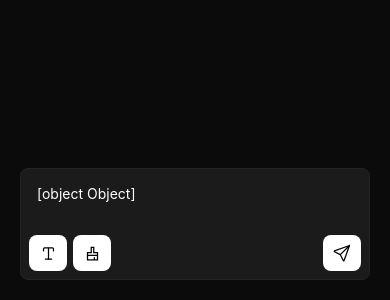
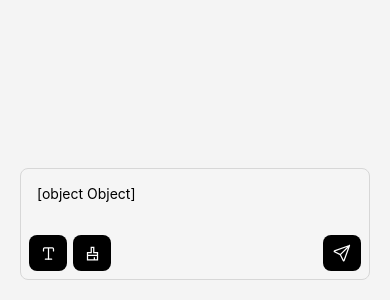
Before and after one commit to ivanglpz/expo-input-autosize, a React Native app: screen / in a window 390 px wide. Shown: the part 544-844 px from the top of the page. Built offline with nearby package versions, Linux system fonts and the light colour scheme.

Commit message:
update theme light

```diff
--- a/App.tsx
+++ b/App.tsx
@@ -10,6 +10,7 @@ export default function App() {
       style={{
         flex: 1,
         display: "flex",
+        backgroundColor: "#f4f4f4",
       }}
     >
       <View style={styles.container}>
@@ -37,7 +38,7 @@ export default function App() {
 const styles = StyleSheet.create({
   container: {
     flex: 1,
-    backgroundColor: "#0b0b0b",
+    backgroundColor: "#f4f4f4",
     alignItems: "center",
     justifyContent: "center",
     display: "flex",
--- a/components/InputAutoResizing.tsx
+++ b/components/InputAutoResizing.tsx
@@ -17,15 +17,14 @@ export const InputAutoResizing = ({ onChange, value }: InputProps) => {
   return (
     <View
       style={{
-        backgroundColor: "#1b1b1b",
+        backgroundColor: "#f5f5f5",
         display: "flex",
         flexDirection: "column",
         padding: 8,
         borderWidth: 1,
-        borderColor: "#242323",
+        borderColor: "#d7d7d7",
         borderRadius: 8,
         width: "100%",
-        alignItems: "flex-end",
         gap: 8,
       }}
     >
@@ -34,7 +33,7 @@ export const InputAutoResizing = ({ onChange, value }: InputProps) => {
         multiline
         textAlignVertical="top"
         placeholder="Write something..."
-        placeholderTextColor={"white"}
+        placeholderTextColor={"black"}
         scrollEnabled
         onChangeText={(v) => {
           if (v === value) {
@@ -45,7 +44,7 @@ export const InputAutoResizing = ({ onChange, value }: InputProps) => {
         style={{
           width: "100%",
           padding: 8,
-          color: "white",
+          color: "black",
           maxHeight: Dimensions.get("window").height - 200,
         }}
       >
@@ -72,7 +71,7 @@ export const InputAutoResizing = ({ onChange, value }: InputProps) => {
         >
           <TouchableOpacity
             style={{
-              backgroundColor: "white",
+              backgroundColor: "black",
               padding: 8,
               borderRadius: 8,
               width: 38,
@@ -89,11 +88,11 @@ export const InputAutoResizing = ({ onChange, value }: InputProps) => {
                 fill-rule="evenodd"
                 clip-rule="evenodd"
                 d="M7.934 2H16.066C16.952 2 17.716 2 18.328 2.082C18.983 2.17 19.612 2.369 20.121 2.879C20.631 3.389 20.83 4.017 20.918 4.672C21 5.284 21 6.048 21 6.934V7.95C21 8.21522 20.8946 8.46957 20.7071 8.65711C20.5196 8.84464 20.2652 8.95 20 8.95C19.7348 8.95 19.4804 8.84464 19.2929 8.65711C19.1054 8.46957 19 8.21522 19 7.95V7C19 6.029 18.998 5.401 18.936 4.939C18.877 4.505 18.783 4.369 18.707 4.293C18.631 4.217 18.495 4.123 18.061 4.064C17.6 4.002 16.971 4 16 4H13V21C13 21.2652 12.8946 21.5196 12.7071 21.7071C12.5196 21.8946 12.2652 22 12 22C11.7348 22 11.4804 21.8946 11.2929 21.7071C11.1054 21.5196 11 21.2652 11 21V4H8C7.029 4 6.401 4.002 5.939 4.064C5.505 4.123 5.369 4.217 5.293 4.293C5.217 4.369 5.123 4.505 5.064 4.939C5.002 5.4 5 6.029 5 7V7.95C5 8.21522 4.89464 8.46957 4.70711 8.65711C4.51957 8.84464 4.26522 8.95 4 8.95C3.73478 8.95 3.48043 8.84464 3.29289 8.65711C3.10536 8.46957 3 8.21522 3 7.95V6.934C3 6.048 3 5.284 3.082 4.672C3.17 4.017 3.369 3.388 3.879 2.879C4.389 2.369 5.017 2.17 5.672 2.082C6.284 2 7.048 2 7.934 2Z"
-                fill="black"
+                fill="white"
               />
               <Path
                 d="M7 21H17"
-                stroke="black"
+                stroke="white"
                 stroke-width="2"
                 stroke-linecap="round"
                 stroke-linejoin="round"
@@ -102,7 +101,7 @@ export const InputAutoResizing = ({ onChange, value }: InputProps) => {
           </TouchableOpacity>
           <TouchableOpacity
             style={{
-              backgroundColor: "white",
+              backgroundColor: "black",
               padding: 8,
               borderRadius: 8,
               width: 38,
@@ -117,7 +116,7 @@ export const InputAutoResizing = ({ onChange, value }: InputProps) => {
             <Svg width="15" height="15" viewBox="0 0 24 24" fill="none">
               <Path
                 d="M9 1H15V9.5H21V23H3V9.5H9V1ZM11 3V11.5H5V14H19V11.5H13V3H11ZM19 16H5V21H14V18H16V21H19V16Z"
-                fill="black"
+                fill="white"
               />
             </Svg>
           </TouchableOpacity>
@@ -125,7 +124,7 @@ export const InputAutoResizing = ({ onChange, value }: InputProps) => {
 
         <TouchableOpacity
           style={{
-            backgroundColor: "white",
+            backgroundColor: "black",
             padding: 8,
             borderRadius: 8,
             width: 38,
@@ -137,7 +136,7 @@ export const InputAutoResizing = ({ onChange, value }: InputProps) => {
           <Svg width="20" height="20" viewBox="0 0 24 24" fill="none">
             <Path
               d="M10.0001 14L21.0001 3M10.0001 14L13.5001 21C13.5439 21.0957 13.6144 21.1769 13.703 21.2338C13.7917 21.2906 13.8948 21.3209 14.0001 21.3209C14.1054 21.3209 14.2085 21.2906 14.2971 21.2338C14.3858 21.1769 14.4562 21.0957 14.5001 21L21.0001 3M10.0001 14L3.00007 10.5C2.90433 10.4561 2.8232 10.3857 2.76632 10.2971C2.70944 10.2084 2.6792 10.1053 2.6792 10C2.6792 9.89468 2.70944 9.79158 2.76632 9.70295C2.8232 9.61431 2.90433 9.54387 3.00007 9.5L21.0001 3"
-              stroke="black"
+              stroke="white"
               strokeWidth="1.5"
               strokeLinecap="round"
               strokeLinejoin="round"
```
